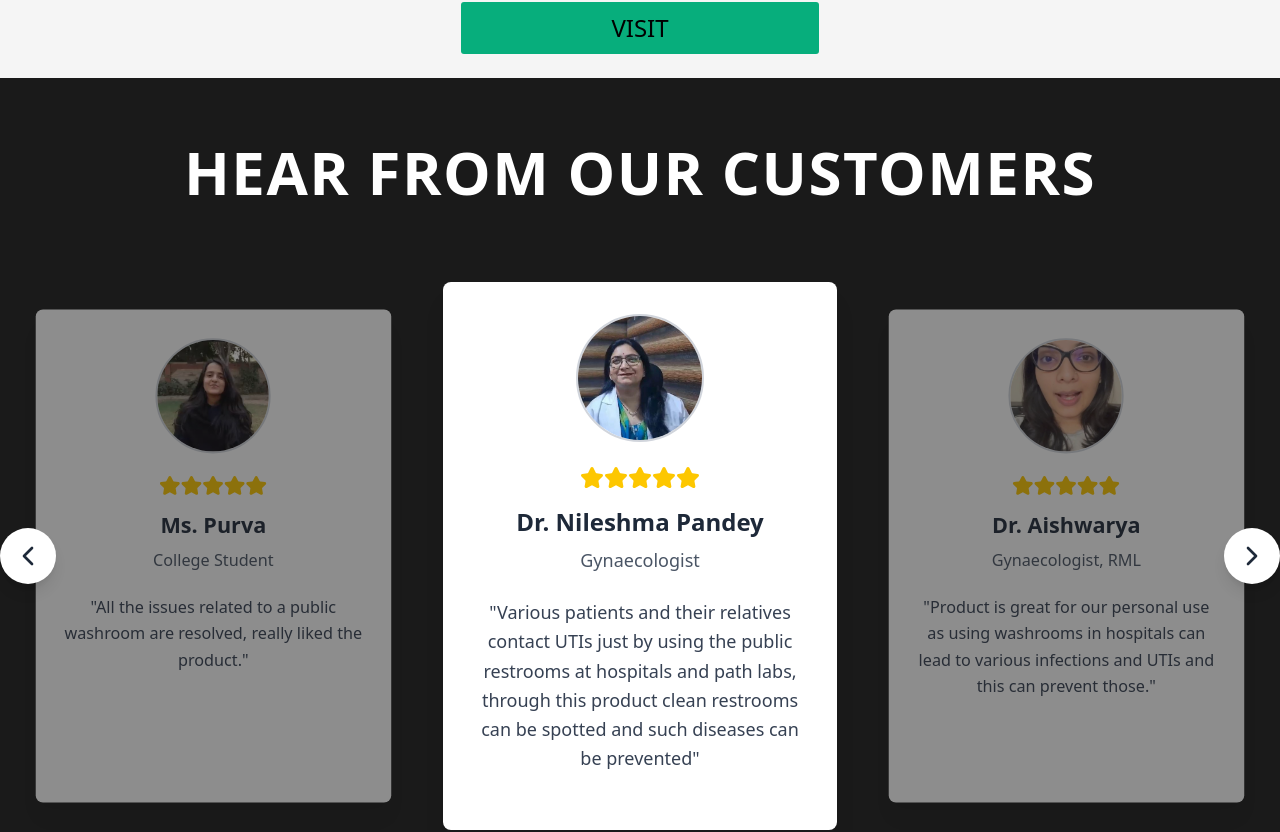
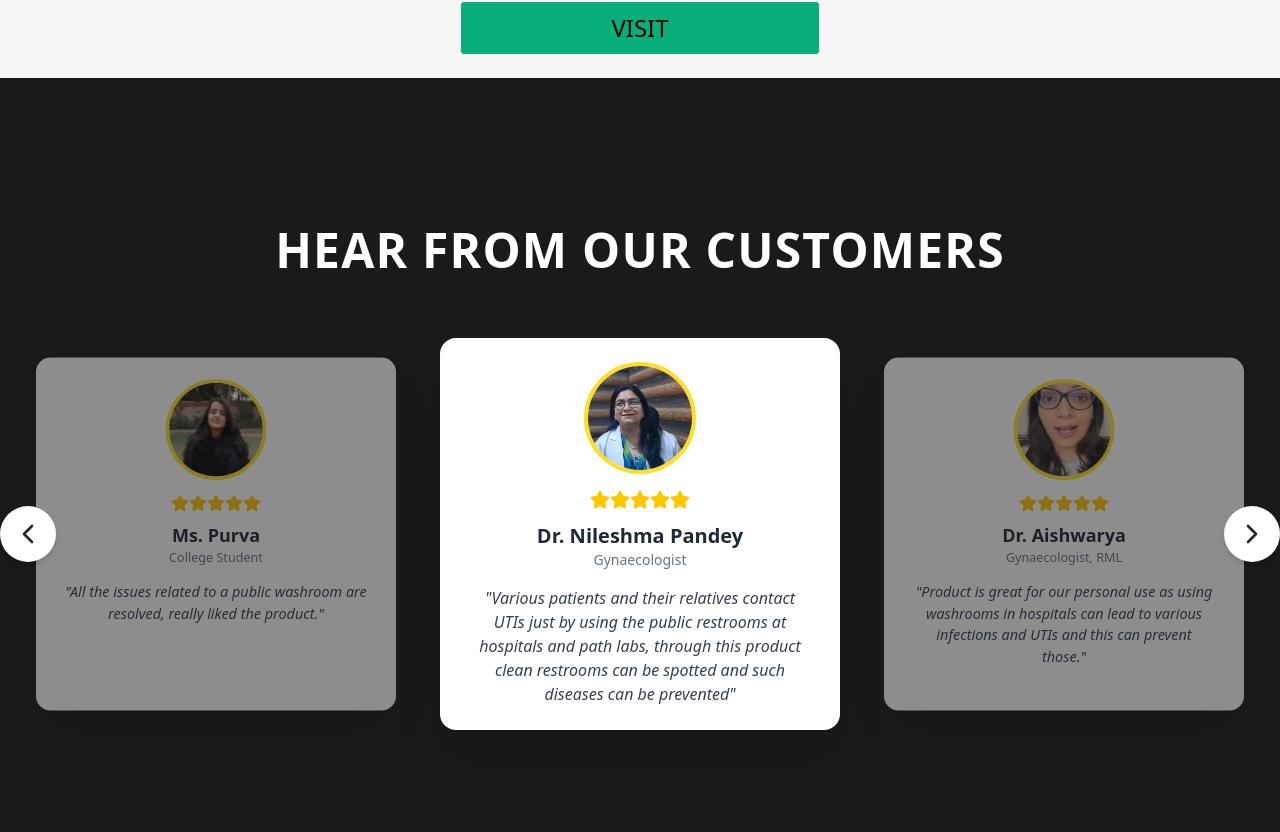
Before and after one commit to Hello-sketch-ux/PariharProject, a React (Vite) app: page / in a window 1280 px wide. Shown: the part 5220-6052 px from the top of the page. Built offline with nearby package versions, Linux system fonts and the light colour scheme.

Commit message:
Update TestimonialsCarousel.tsx

```diff
--- a/src/Components/Home/TestimonialsCarousel.tsx
+++ b/src/Components/Home/TestimonialsCarousel.tsx
@@ -1,7 +1,7 @@
 import React, { useState, useEffect } from 'react';
 import { ChevronLeft, ChevronRight, Star } from 'lucide-react';
 
-// Importing images directly from src folder
+// Importing images
 import nileshma from '../../Components/Home/assets/nileshma.jpg';
 import aishwarya from '../../Components/Home/assets/aishwarya.jpg';
 import priyanka from '../../Components/Home/assets/priyanka.jpg';
@@ -50,15 +50,15 @@ const TestimonialsCarousel: React.FC = () => {
   const nextSlide = () => {
     if (!isAnimating) {
       setIsAnimating(true);
-      setCurrentIndex((prevIndex) => (prevIndex + 1) % testimonials.length);
+      setCurrentIndex((prev) => (prev + 1) % testimonials.length);
     }
   };
 
   const prevSlide = () => {
     if (!isAnimating) {
       setIsAnimating(true);
-      setCurrentIndex((prevIndex) =>
-        prevIndex === 0 ? testimonials.length - 1 : prevIndex - 1
+      setCurrentIndex((prev) =>
+        prev === 0 ? testimonials.length - 1 : prev - 1
       );
     }
   };
@@ -70,49 +70,40 @@ const TestimonialsCarousel: React.FC = () => {
 
   return (
     <div className="min-h-screen bg-[#1a1a1a] flex flex-col items-center justify-center px-4 py-16">
-      <h1 className="text-5xl md:text-6xl font-bold text-white mb-20 text-center tracking-wide">
+      <h1 className="text-4xl md:text-5xl font-bold text-white mb-16 text-center tracking-wide">
         HEAR FROM OUR CUSTOMERS
       </h1>
 
       <div className="relative w-full max-w-7xl">
-        <div className="flex justify-center items-stretch gap-8 overflow-hidden">
+        <div className="flex justify-center items-stretch gap-6 transition-transform ease-in-out duration-500">
           {[-1, 0, 1].map((offset) => {
             const index = (currentIndex + offset + testimonials.length) % testimonials.length;
             const testimonial = testimonials[index];
+            const isActive = offset === 0;
 
             return (
               <div
                 key={testimonial.id}
-                className={`w-full transform transition-all duration-500 flex items-stretch ${
-                  offset === 0 ? 'scale-100 opacity-100' : 'scale-90 opacity-50'
+                className={`w-full max-w-md transform transition-all duration-500 ${
+                  isActive ? 'scale-100 opacity-100' : 'scale-90 opacity-50'
                 }`}
               >
-                <div className="bg-white rounded-lg p-8 shadow-xl text-center w-full max-w-md mx-auto">
-                  <div className="flex flex-col items-center">
-                    <div className="w-32 h-32 mb-6 overflow-hidden rounded-full border-2 border-gray-300">
+                <div className="bg-white rounded-2xl p-6 shadow-2xl h-full flex flex-col items-center text-center">
+                  <div className="w-28 h-28 mb-4 overflow-hidden rounded-full border-4 border-yellow-300">
                     <img
                       src={testimonial.image}
                       alt={testimonial.name}
                       className="w-full h-full object-cover"
                     />
                   </div>
-                    <div className="flex mb-4">
+                  <div className="flex justify-center mb-3">
                     {[...Array(testimonial.rating)].map((_, i) => (
-                        <Star
-                          key={i}
-                          className="w-6 h-6 text-yellow-400 fill-current"
-                          fill="#FACC15"
-                        />
+                      <Star key={i} className="w-5 h-5 text-yellow-400 fill-yellow-400" />
                     ))}
                   </div>
-                    <h3 className="text-2xl font-semibold text-gray-800 mb-2">
-                      {testimonial.name}
-                    </h3>
-                    <p className="text-gray-600 mb-6 text-lg">{testimonial.role}</p>
-                    <p className="text-gray-700 text-lg leading-relaxed mb-6">
-                      "{testimonial.comment}"
-                    </p>
-                  </div>
+                  <h3 className="text-xl font-semibold text-gray-800">{testimonial.name}</h3>
+                  <p className="text-sm text-gray-500 mb-4">{testimonial.role}</p>
+                  <p className="text-gray-700 italic text-base px-2">"{testimonial.comment}"</p>
                 </div>
               </div>
             );
@@ -121,15 +112,16 @@ const TestimonialsCarousel: React.FC = () => {
 
         <button
           onClick={prevSlide}
-          className="absolute left-0 top-1/2 -translate-y-1/2 -translate-x-4 bg-white p-3 rounded-full shadow-lg hover:bg-gray-100 transition"
+          className="absolute left-0 top-1/2 transform -translate-y-1/2 -translate-x-4 bg-white p-2 md:p-3 rounded-full shadow-md hover:bg-gray-100 transition"
         >
-          <ChevronLeft className="w-8 h-8 text-gray-800" />
+          <ChevronLeft className="w-6 h-6 md:w-8 md:h-8 text-gray-800" />
         </button>
+
         <button
           onClick={nextSlide}
-          className="absolute right-0 top-1/2 -translate-y-1/2 translate-x-4 bg-white p-3 rounded-full shadow-lg hover:bg-gray-100 transition"
+          className="absolute right-0 top-1/2 transform -translate-y-1/2 translate-x-4 bg-white p-2 md:p-3 rounded-full shadow-md hover:bg-gray-100 transition"
         >
-          <ChevronRight className="w-8 h-8 text-gray-800" />
+          <ChevronRight className="w-6 h-6 md:w-8 md:h-8 text-gray-800" />
         </button>
       </div>
     </div>
```
Lines whose indentation alone changed are shown as unchanged.
